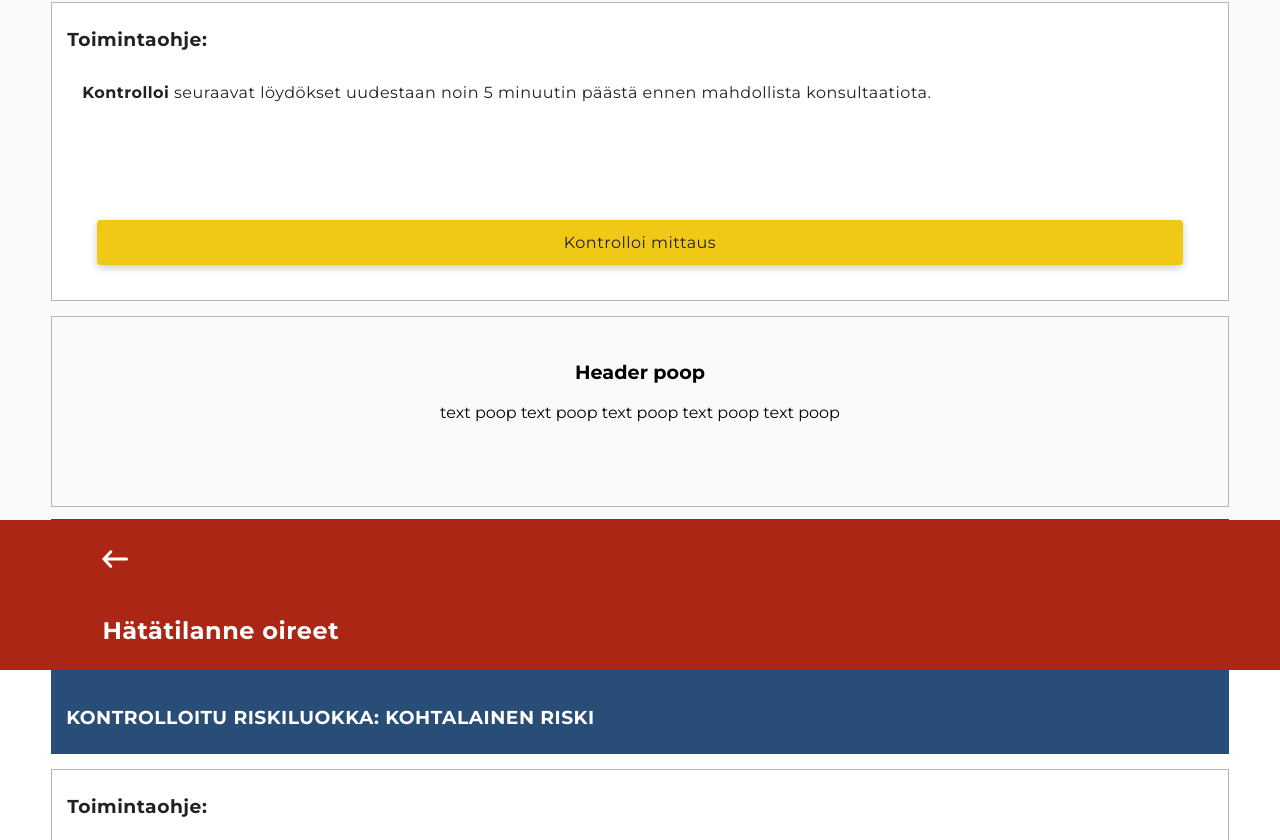
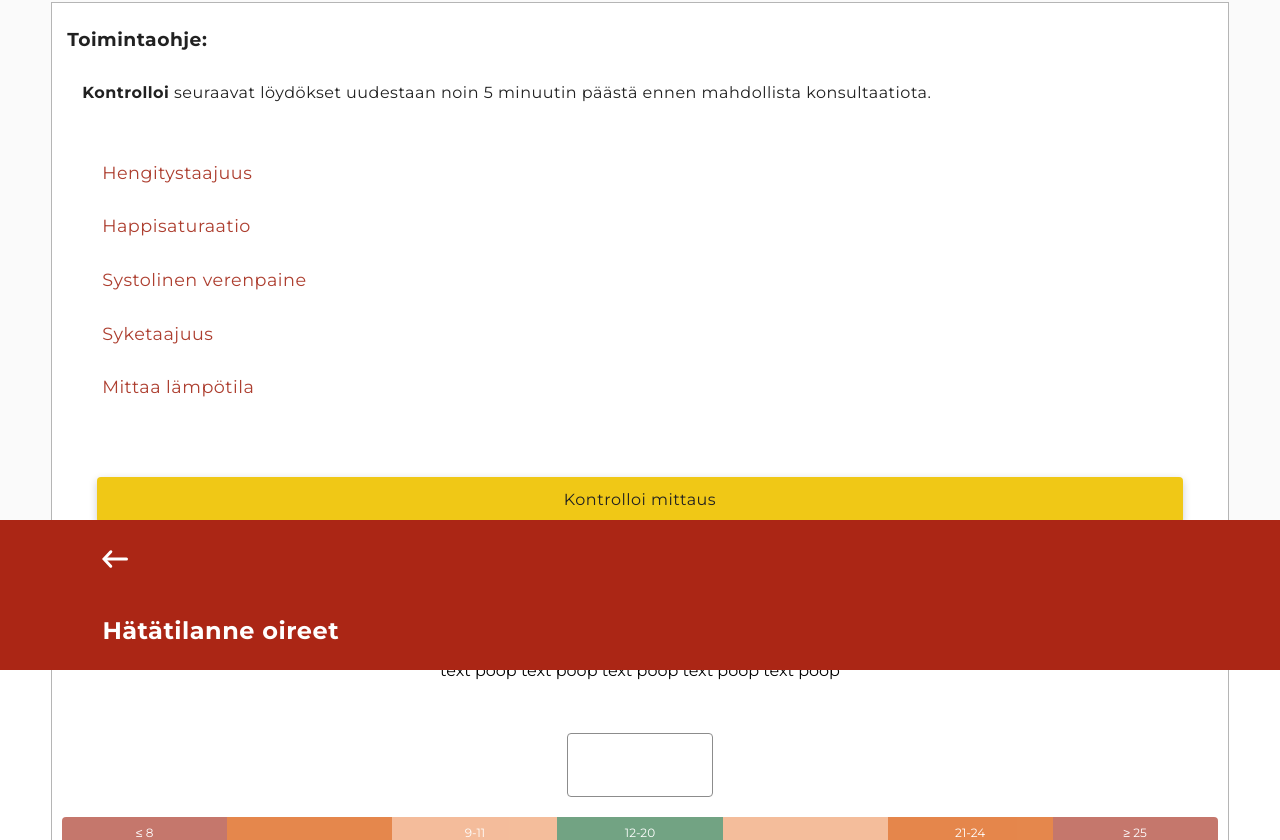
Before and after one commit to digitalents-helsinki/Sote-App, a React (Create React App) app: page /instructionPage in a window 1280 px wide. Shown: the part 280-1120 px from the top of the page. Built offline with nearby package versions, Linux system fonts and the light colour scheme.

Commit message:
removed control NEWS and enabled testingdata

```diff
--- a/src/App.js
+++ b/src/App.js
@@ -22,9 +22,41 @@ import HengitysPage from "./Pages/HengitysPage";
 import EmergencyPage from "./Pages/EmergencyPage";
 import InstructionPage from "./Pages/InstructionPage";
 
+let testingdata = {
+  "Onko hengitystie auki?": true,
+  "Onko ilmatie estettä?": false,
+  "Hengitys - Normaali hengitys/ei ääniä": true,
+  "Hengitys - Vinkuna": true,
+  "Hengitys - Korina": true,
+  "Hengitys - Rohina": true,
+  "Iho, paljastaminen - Normaali": true,
+  "Iho, paljastaminen - Kuiva": true,
+  "Iho, paljastaminen - Kostea": true,
+  "Iho, paljastaminen - Kylmä": true,
+  "Iho, paljastaminen - Kuuma": true,
+  "Iho, paljastaminen - Ei poikkeavia löydöksiä": true,
+  Iho: "Testing",
+  "Tuntuuko paikallista lämpöeroa:": false,
+  "Tarkista syke:": true,
+  "Tajunta - Ei poikkeavia löydöksiä.": true,
+  Tajunta: "Testing",
+  Hengitystaajuus: 15,
+  "Hengitystaajuus - NEWSscore": 1,
+  Happisaturaatio: 95,
+  "Happisaturaatio - NEWSscore": 1,
+  "Systolinen verenpaine": 150,
+  "Systolinen verenpaine - NEWSscore": 1,
+  Syketaajuus: 60,
+  "Syketaajuus - NEWSscore": 3,
+  "Mittaa lämpötila": 37,
+  "Mittaa lämpötila - NEWSscore": 1,
+  "Tajunnan taso": true,
+  "Mittaa verensokeri:": 10
+};
+
 function App() {
   let history = useHistory();
-  const [personData, setPersonData] = useState({});
+  const [personData, setPersonData] = useState(testingdata);
   const [emergencyVisibility, setEmergencyVisibility] = useState(false);
   const [menuVisibility, setMenuVisibility] = useState(false);
 
--- a/src/Components/NewsComponent.js
+++ b/src/Components/NewsComponent.js
@@ -99,7 +99,6 @@ function NewsComponent(props) {
 
           let NEWSscore = undefined;
 
-          console.log(props.cells);
           if (
             props.cells[3] &&
             (inputValue === props.cells[3] ||
@@ -146,17 +145,14 @@ function NewsComponent(props) {
           }
           //Update personData
           const keyvalue = `${props.name} - NEWSscore`;
-          const oldData = props.controlNEWSscore
-            ? props.controlNEWSscore
-            : props.personData;
+          const oldData = props.personData;
           const newData = {
             ...oldData,
             [props.name]: Number(e.target.value),
             [keyvalue]: NEWSscore
           };
-          props.setcontrolNEWSscore
-            ? props.setcontrolNEWSscore(newData)
-            : props.setPersonData(newData);
+          props.setPersonData(newData);
+
           //--Update personData
         }}
       />
--- a/src/Pages/InstructionPage.js
+++ b/src/Pages/InstructionPage.js
@@ -6,41 +6,9 @@ import ControlledScoreCard from "../InstructionComponents/ControlledScoreCard";
 import InstructionNewsComponent from "../InstructionComponents/InstructionNewsComponent";
 import Report from "../InstructionComponents/Report";
 
-let testingdata = {
-  "Onko hengitystie auki?": true,
-  "Onko ilmatie estettä?": false,
-  "Hengitys - Normaali hengitys/ei ääniä": true,
-  "Hengitys - Vinkuna": true,
-  "Hengitys - Korina": true,
-  "Hengitys - Rohina": true,
-  "Iho, paljastaminen - Normaali": true,
-  "Iho, paljastaminen - Kuiva": true,
-  "Iho, paljastaminen - Kostea": true,
-  "Iho, paljastaminen - Kylmä": true,
-  "Iho, paljastaminen - Kuuma": true,
-  "Iho, paljastaminen - Ei poikkeavia löydöksiä": true,
-  Iho: "Testing",
-  "Tuntuuko paikallista lämpöeroa:": false,
-  "Tarkista syke:": true,
-  "Tajunta - Ei poikkeavia löydöksiä.": true,
-  Tajunta: "Testing",
-  Hengitystaajuus: 15,
-  "Hengitystaajuus - NEWSscore": 1,
-  Happisaturaatio: 95,
-  "Happisaturaatio - NEWSscore": 1,
-  "Systolinen verenpaine": 150,
-  "Systolinen verenpaine - NEWSscore": 1,
-  Syketaajuus: 60,
-  "Syketaajuus - NEWSscore": 3,
-  "Mittaa lämpötila": 37,
-  "Mittaa lämpötila - NEWSscore": 1,
-  "Tajunnan taso": true,
-  "Mittaa verensokeri:": 10
-};
-
 function InstructionPage({ history, personData, setPersonData }) {
   const [controlNEWSscore, setcontrolNEWSscore] = useState(null);
-  console.log(controlNEWSscore);
+  console.log(personData);
   let NEWSscoreTotal;
 
   if (
@@ -59,6 +27,7 @@ function InstructionPage({ history, personData, setPersonData }) {
       personData["Syketaajuus - NEWSscore"] +
       personData["Mittaa lämpötila - NEWSscore"];
   }
+  console.log(NEWSscoreTotal);
   // console.log(testingdata["Hengitystaajuus - NEWSscore"], testingdata["Hengitystaajuus - NEWSscore"], testingdata["Hengitystaajuus - NEWSscore"], testingdata["Syketaajuus - NEWSscore"], testingdata["Mittaa lämpötila - NEWSscore"])
   // console.log(NEWSscoreTotal, "beep");
 
@@ -66,12 +35,10 @@ function InstructionPage({ history, personData, setPersonData }) {
     <div className="instruction-page">
       <ScoreCard NEWSscoreTotal={NEWSscoreTotal} />
       <InstructionCardFirst
-        testingdata={testingdata}
         personData={personData}
         setPersonData={setPersonData}
       />
       <InstructionNewsComponent
-        testingdata={testingdata}
         personData={personData}
         controlNEWSscore={controlNEWSscore}
         setcontrolNEWSscore={setcontrolNEWSscore}
```
